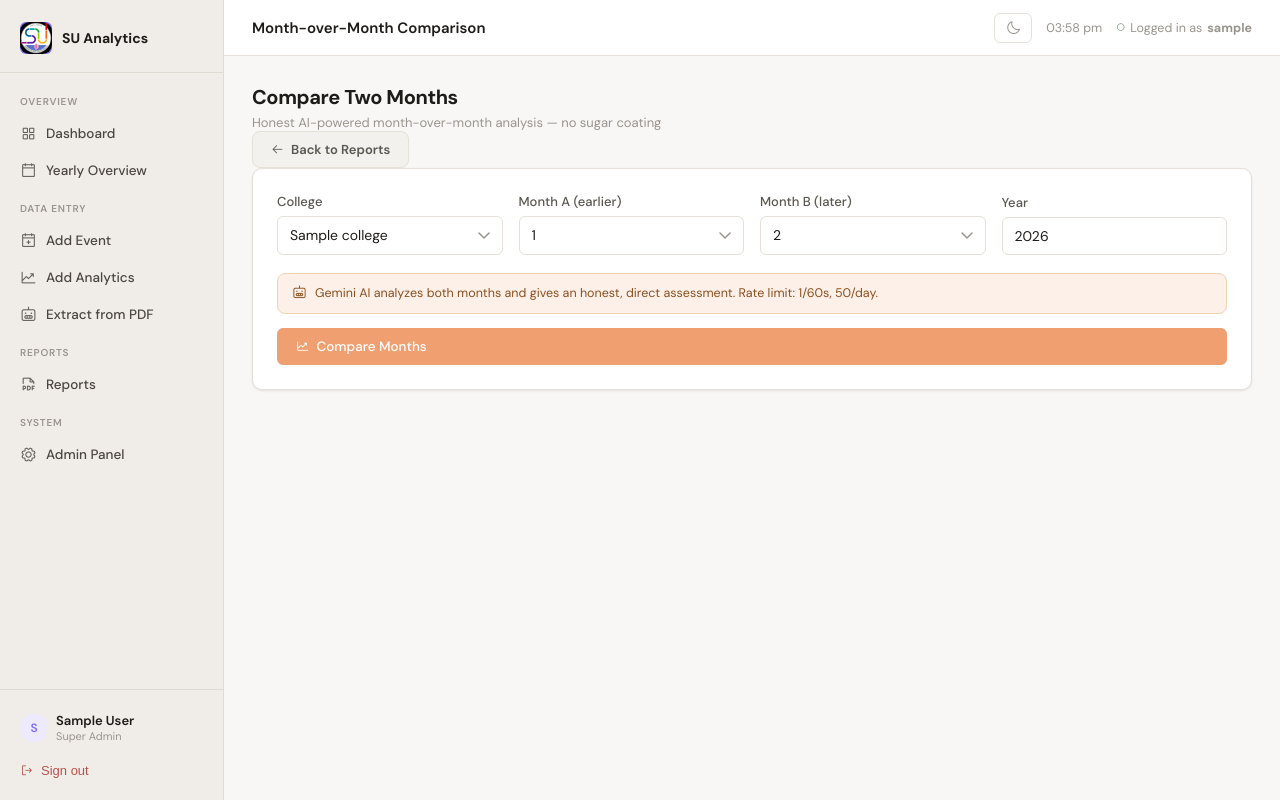
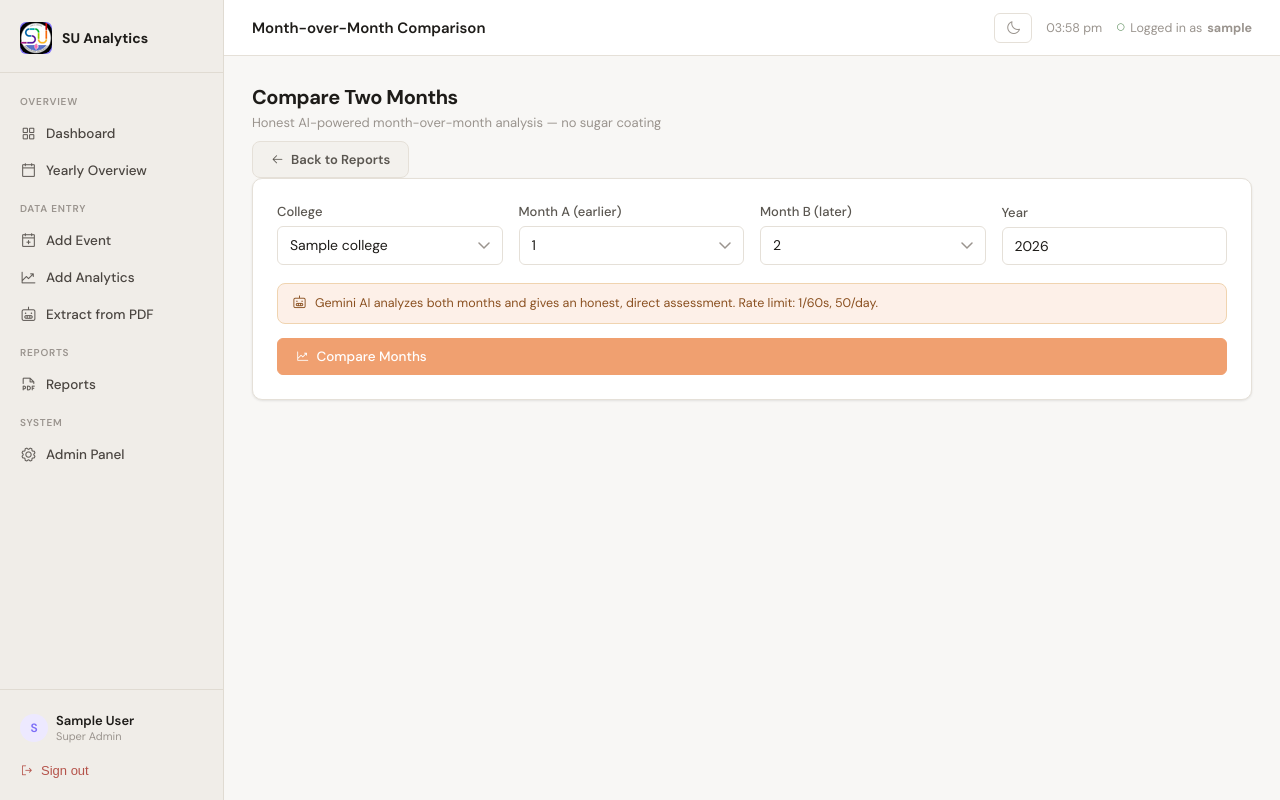
Before and after one commit to Daku3011/University-Analytics-Reporting-Automation-Platform, a Django app: page /reports/compare/ in a window 1280 px wide. Run offline with Django 5.2, Linux system fonts and the light colour scheme; a user stored in the database is signed in; tables that the repository leaves empty hold one stand-in row (values such as "Sample post"); parts of the project's set-up code (start-up, migrations or seed data) failed here and were passed over.

Commit message:
style: adjust vertical margins for compare reports hero section elements

```diff
--- a/templates/reports/compare_reports.html
+++ b/templates/reports/compare_reports.html
@@ -98,9 +98,9 @@
 <div class="compare-hero">
     <div>
         <h1>Compare Two Months</h1>
-        <p>Honest AI-powered month-over-month analysis — no sugar coating</p>
+        <p style="margin-bottom:10px">Honest AI-powered month-over-month analysis — no sugar coating</p>
     </div>
-    <a href="{% url 'report_dashboard' %}" class="btn-hero">
+    <a href="{% url 'report_dashboard' %}" class="btn-hero" style="marging-top:10px;">
         <i class="ph ph-arrow-left"></i> Back to Reports
     </a>
 </div>
```
